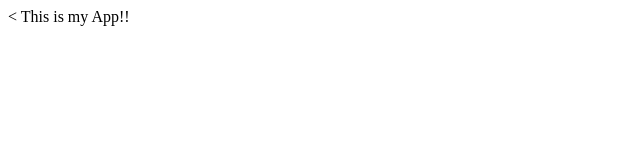
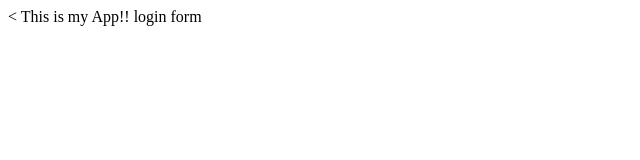
Before and after one commit to vikaskottary/MyFirstProj, a plain HTML site: page index.html in a window 1280 px wide. Shown: the full height of the page, 0-640 px from the left. Drawn offline with Linux system fonts and the light colour scheme.

Commit message:
login form

```diff
--- a/index.html
+++ b/index.html
@@ -6,5 +6,6 @@
   </head>
   <body>
     This is my App!!
+    login form
   </body>
 </html>
```
Also changed, not shown: login.html (added, +1 -0 lines).
